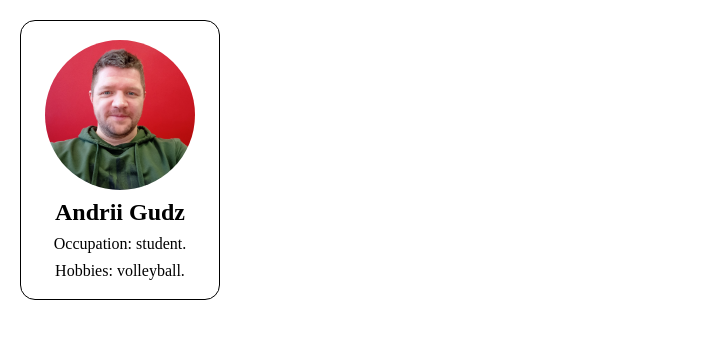
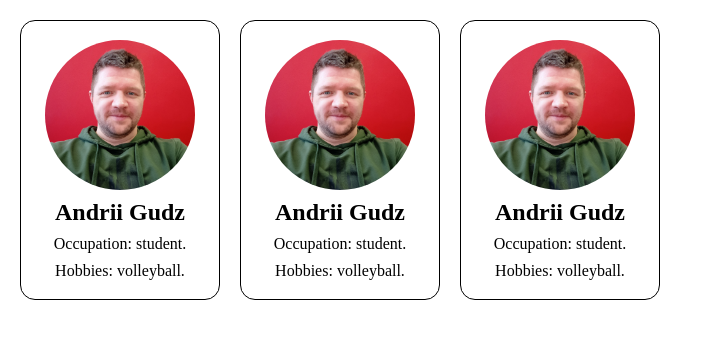
Before and after one commit to AndriiGudz/ProFront_React, a React (Create React App) app: page / in a window 1280 px wide. Shown: the top 338 px of the page, without its empty margins (0-703 px from the left). Built offline with nearby package versions, Linux system fonts and the light colour scheme.

Commit message:
homework-02 udate

```diff
--- a/src/homeworks/Homework02/Homework02.jsx
+++ b/src/homeworks/Homework02/Homework02.jsx
@@ -2,7 +2,11 @@ import ProfileCard from "../../components/ProfileCard/ProfileCard"
 import './styles.css'
 
 function Homework02() {
-  return <div className="homework-02"><ProfileCard /></div>
+  return <div className="homework-02">
+    <ProfileCard />
+    <ProfileCard />
+    <ProfileCard />
+    </div>
 }
 
 export default Homework02
--- a/src/homeworks/Homework02/styles.css
+++ b/src/homeworks/Homework02/styles.css
@@ -1,3 +1,5 @@
 .homework-02 {
+    display: flex;
+    gap: 20px;
     margin: 20px;
 }
```
